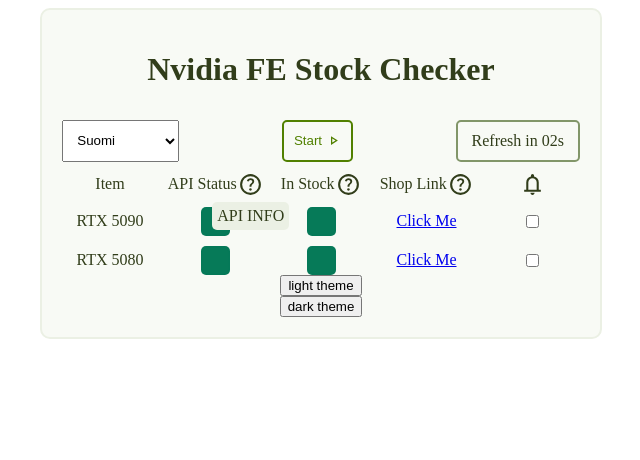
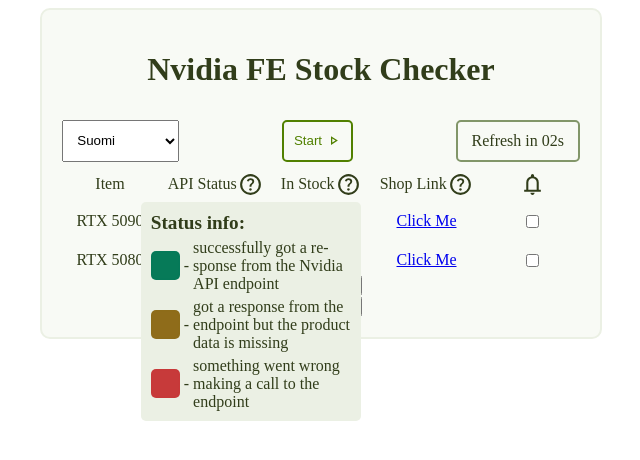
Before and after one commit to PJM178/nvidia-fe-stock-checker, a Next.js app: page / in a window 1280 px wide. Both pictures are taken after a click on the button 569 px from the left and 184 px from the top of the page. Shown: the top 460 px of the page, without its empty margins (319-959 px from the left). Built offline with nearby package versions, Linux system fonts and the light colour scheme.

Commit message:
add info text to QuestionMark icons in the grid table header

```diff
--- a/src/app/components/Popover.module.css
+++ b/src/app/components/Popover.module.css
@@ -14,5 +14,6 @@
   position: absolute;
   background-color: var(--stroke-weak);
   border-radius: 5px;
-  padding: 5px;
+  padding: 10px;
+  max-width: 200px;
 }
--- a/src/app/page.module.css
+++ b/src/app/page.module.css
@@ -86,6 +86,8 @@
   border-radius: 5px;
   border: solid var(--error-stroke-strong) 2px;
   background-color: var(--error-text);
+  min-width: 25px;
+  min-height: 25px;
   width: 25px;
   height: 25px;
 }
@@ -94,6 +96,8 @@
   border-radius: 5px;
   border: solid var(--warning-stroke-strong) 2px;
   background-color: var(--warning-text);
+  min-width: 25px;
+  min-height: 25px;
   width: 25px;
   height: 25px;
 }
@@ -102,6 +106,8 @@
   border-radius: 5px;
   border: solid var(--success-stroke-strong) 2px;
   background-color: var(--success-text);
+  min-width: 25px;
+  min-height: 25px;
   width: 25px;
   height: 25px;
 }
@@ -163,3 +169,29 @@
 .sku-grid-table--item-gpuname-api {
   position: absolute;
 }
+
+.sku-popover--container {
+  display: flex;
+  flex-direction: column;
+  gap: 5px;
+  align-items: flex-start;
+}
+
+.sku-popover--header {
+  font-size: larger;
+  font-weight: bolder;
+}
+
+.sku-popover--content-row {
+  display: flex;
+  flex-direction: row;
+  align-items: center;
+  justify-content: center;
+}
+
+.sku-popover--content-row--text {
+  display: inline-flex;
+  align-items: center;
+  justify-content: center;
+  hyphens: auto;
+}
--- a/src/app/page.tsx
+++ b/src/app/page.tsx
@@ -514,24 +514,47 @@
   const handlePopoverContent = (element: "api" | "stock" | "link") => {
     if (element === "api") {
       return (
-        <div>
-          API INFO
+        <div className={styles["sku-popover--container"]}>
+          <div className={styles["sku-popover--header"]}>Status info:</div>
+          <div className={styles["sku-popover--content-row"]}>
+            <div className={styles["sku-response--success"]} />
+            <span className={styles["sku-popover--content-row--text"]}><span>&nbsp;</span><span>-</span><span>&nbsp;</span><span>successfully got a response from the Nvidia API endpoint</span></span>
+          </div>
+          <div className={styles["sku-popover--content-row"]}>
+            <div className={styles["sku-response--warning"]} />
+            <span className={styles["sku-popover--content-row--text"]}><span>&nbsp;</span><span>-</span><span>&nbsp;</span><span>got a response from the endpoint but the product data is missing</span></span>
+          </div>
+          <div className={styles["sku-popover--content-row"]}>
+            <div className={styles["sku-response--error"]} />
+            <span className={styles["sku-popover--content-row--text"]}><span>&nbsp;</span><span>-</span><span>&nbsp;</span><span>something went wrong making a call to the endpoint</span></span>
+          </div>
         </div>
       );
     }
 
     if (element === "stock") {
       return (
-        <div>
-          STOCK INFO
+        <div className={styles["sku-popover--container"]}>
+          <div className={styles["sku-popover--header"]}>Status info:</div>
+          <div className={styles["sku-popover--content-row"]}>
+            <div className={styles["sku-response--success"]} />
+            <span className={styles["sku-popover--content-row--text"]}><span>&nbsp;</span><span>-</span><span>&nbsp;</span><span>the product is in stock</span></span>
+          </div>
+          <div className={styles["sku-popover--content-row"]}>
+            <div className={styles["sku-response--error"]} />
+            <span className={styles["sku-popover--content-row--text"]}><span>&nbsp;</span><span>-</span><span>&nbsp;</span><span>the product is not in stock</span></span>
+          </div>
         </div>
       );
     }
 
     if (element === "link") {
       return (
-        <div>
-          LINK INFO
+        <div className={styles["sku-popover--container"]}>
+          <div className={styles["sku-popover--header"]}>Status info:</div>
+          <div className={styles["sku-popover--content-row"]}>
+            <span className={styles["sku-popover--content-row--text"]}><span>A clickable link appears here when the product is in stock which opens a new tab with the purchase URL</span></span>
+          </div>
         </div>
       );
     }
```
